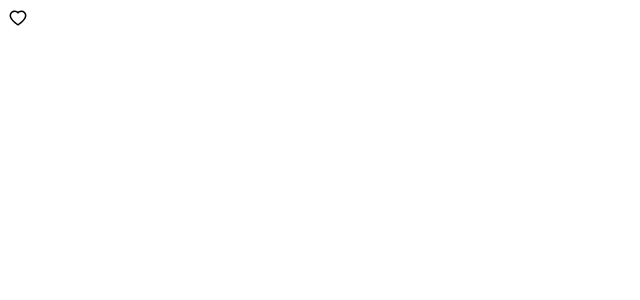
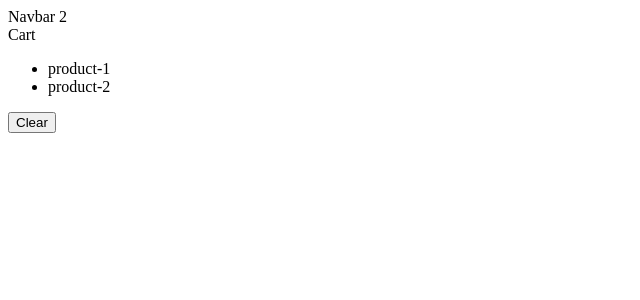
Before and after one commit to Ceci007/react-with-mosh-hamedani, a React (Vite) app in the folder react-app/: page / in a window 1280 px wide. Shown: the top 300 px of the page, without its empty margins (0-640 px from the left). Built offline with nearby package versions, Linux system fonts and the light colour scheme; the HTML template or start-up script is replaced by a standard one.

Commit message:
Adding Navbar and Cart components

```diff
--- a/react-app/src/App.tsx
+++ b/react-app/src/App.tsx
@@ -1,9 +1,14 @@
-import Like from "./components/Like/Like";
+import { useState } from "react";
+import Navbar from "./components/Navbar";
+import Cart from "./components/Cart";
 
 function App() {
+  const [cartItems, setCartItems] = useState(["product-1", "product-2"]);
+
   return (
     <div>
-      <Like onClick={() => console.log("clicked")} />
+      <Navbar cartItemsCount={cartItems.length} />
+      <Cart cartItems={cartItems} onClear={() => setCartItems([])} />
     </div>
   );
 }
--- /dev/null
+++ b/react-app/src/components/Cart/Cart.tsx
@@ -0,0 +1,22 @@
+import React from "react";
+
+interface Props {
+  cartItems: string[];
+  onClear: () => void;
+}
+
+const Cart = ({ cartItems, onClear }: Props) => {
+  return (
+    <>
+      <div>Cart</div>
+      <ul>
+        {cartItems.map((item, i) => (
+          <li key={i}>{item}</li>
+        ))}
+      </ul>
+      <button onClick={onClear}>Clear</button>
+    </>
+  );
+};
+
+export default Cart;
--- /dev/null
+++ b/react-app/src/components/Cart/index.ts
@@ -0,0 +1,3 @@
+import Cart from "./Cart";
+
+export default Cart;
--- /dev/null
+++ b/react-app/src/components/Navbar/Navbar.tsx
@@ -0,0 +1,11 @@
+import React from "react";
+
+interface Props {
+  cartItemsCount: number;
+}
+
+const Navbar = ({ cartItemsCount }: Props) => {
+  return <div>Navbar {cartItemsCount}</div>;
+};
+
+export default Navbar;
--- /dev/null
+++ b/react-app/src/components/Navbar/index.ts
@@ -0,0 +1,3 @@
+import Navbar from "./Navbar";
+
+export default Navbar;
```
